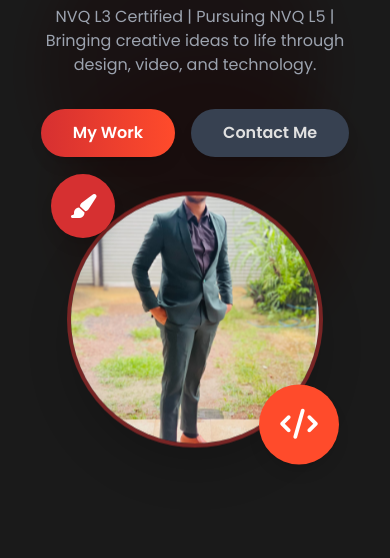
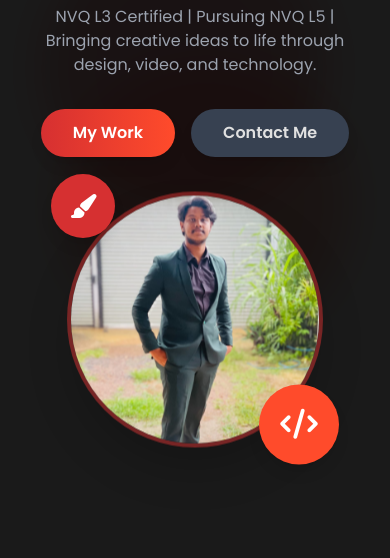
Before and after one commit to kaali-k/kaali-portfolio, a plain HTML site: page index.html in a window 390 px wide. Shown: the part 286-844 px from the top of the page. Drawn offline with nearby package versions, Linux system fonts and the light colour scheme.

Commit message:
Update index.html

```diff
--- a/index.html
+++ b/index.html
@@ -129,7 +129,7 @@
                 </div>
                 <div class="md:w-2/5 flex justify-center" data-aos="fade-left" data-aos-delay="200">
                     <div class="relative">
-                        <img src="Profile.jpg" alt="Kalana Sahan Dillimuni" class="w-64 h-64 md:w-80 md:h-80 lg:w-[350px] lg:h-[500px] rounded-full object-cover border-4 border-primary/50 shadow-2xl floating-img">
+                        <img src="Profile.jpg" alt="Kalana Sahan Dillimuni" class="w-64 h-64 md:w-80 md:h-80 lg:w-[350px] lg:h-[500px] rounded-full object-cover object-top border-4 border-primary/50 shadow-2xl floating-img">
                         <div class="absolute -bottom-4 -right-4 w-20 h-20 bg-secondary rounded-full flex items-center justify-center text-white text-3xl shadow-lg floating-img animation-delay-1000">
                              <i class="fas fa-code"></i>
                         </div>
```
